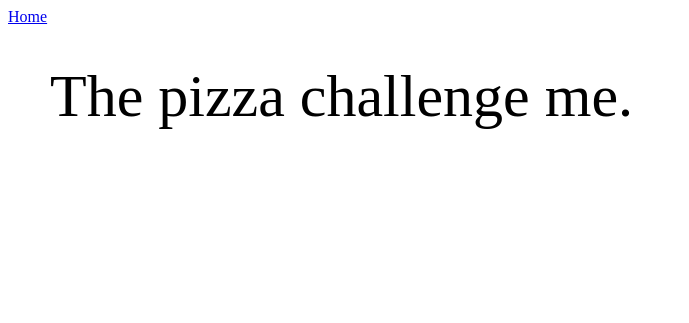
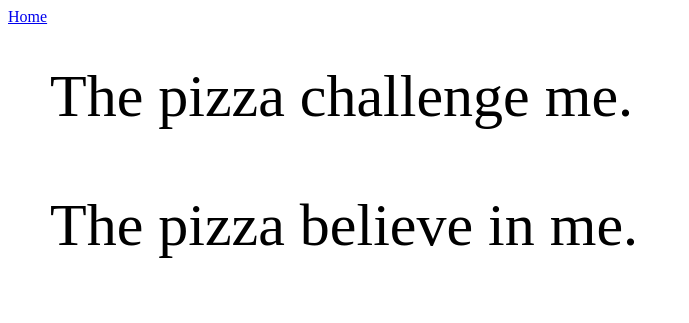
Before and after one commit to adamShaleen/pizzaBMX, a plain HTML site: page pizza.html in a window 1280 px wide. Shown: the whole page, without its empty margins (0-689 px from the left). Drawn offline with Linux system fonts and the light colour scheme.

Commit message:
added 2nd line of text

```diff
--- a/pizza.html
+++ b/pizza.html
@@ -7,6 +7,7 @@
 
    <div class= "pizza">
      <p>The pizza challenge me.</p>
+     <p>The pizza believe in me.</p>
    </div>
 
 
```
